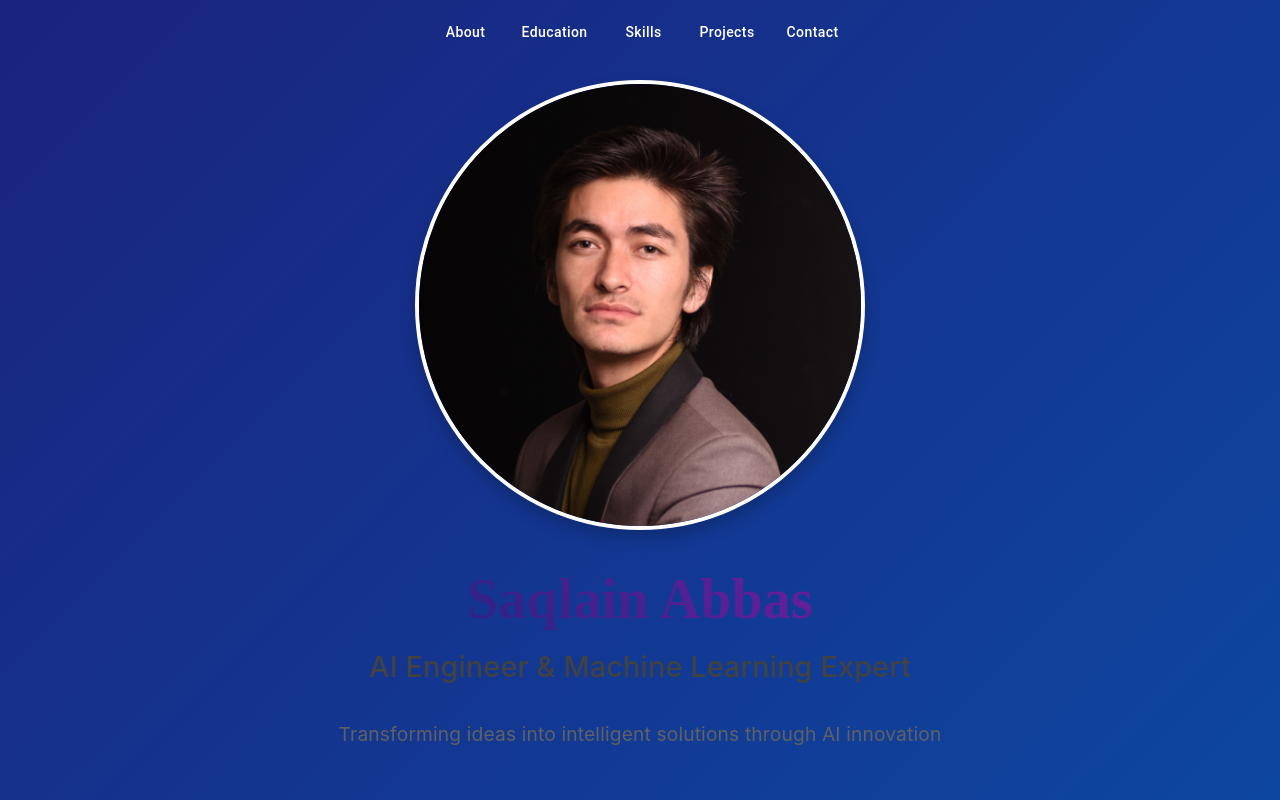
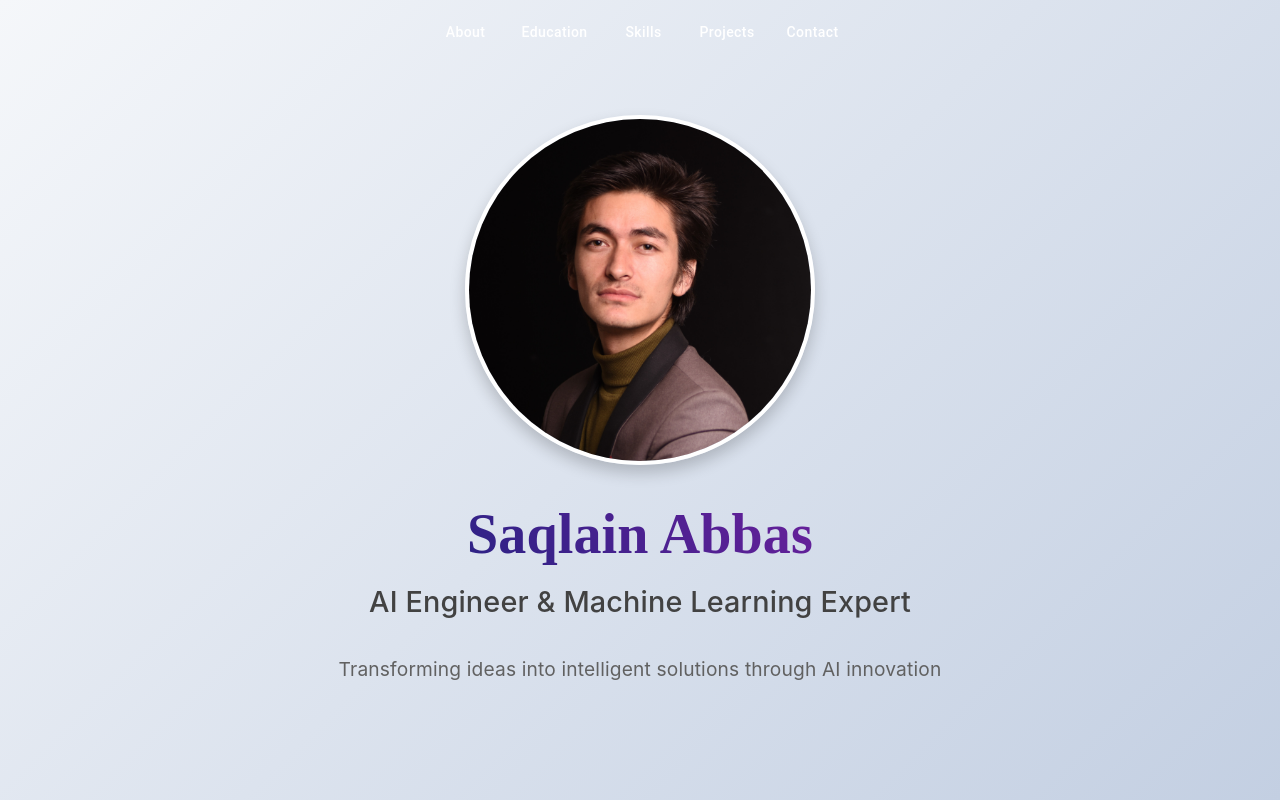
Before and after one commit to Razee4315/portfolio, a React (Vite) app: page / in a window 1280 px wide. Shown: the top 800 px of the page. Built offline with nearby package versions, Linux system fonts and the light colour scheme.

Commit message:
Revert to previous color scheme and update profile picture size to 350x350

```diff
--- a/src/components/HeroSection.tsx
+++ b/src/components/HeroSection.tsx
@@ -6,7 +6,7 @@ const StyledSection = styled('section')({
   minHeight: '100vh',
   display: 'flex',
   alignItems: 'center',
-  background: 'linear-gradient(135deg, #1a237e 0%, #0d47a1 100%)',
+  background: 'linear-gradient(135deg, #f5f7fa 0%, #c3cfe2 100%)',
   padding: '80px 0',
 });
 
@@ -15,12 +15,12 @@ const ContentWrapper = styled('div')({
   maxWidth: '1200px',
   margin: '0 auto',
   padding: '0 20px',
-  color: '#fff',
+  color: '#000',
 });
 
 const ProfileImage = styled('img')({
-  width: '450px',
-  height: '450px',
+  width: '350px',
+  height: '350px',
   borderRadius: '50%',
   marginBottom: '2rem',
   boxShadow: '0 8px 16px rgba(0,0,0,0.2)',
```
